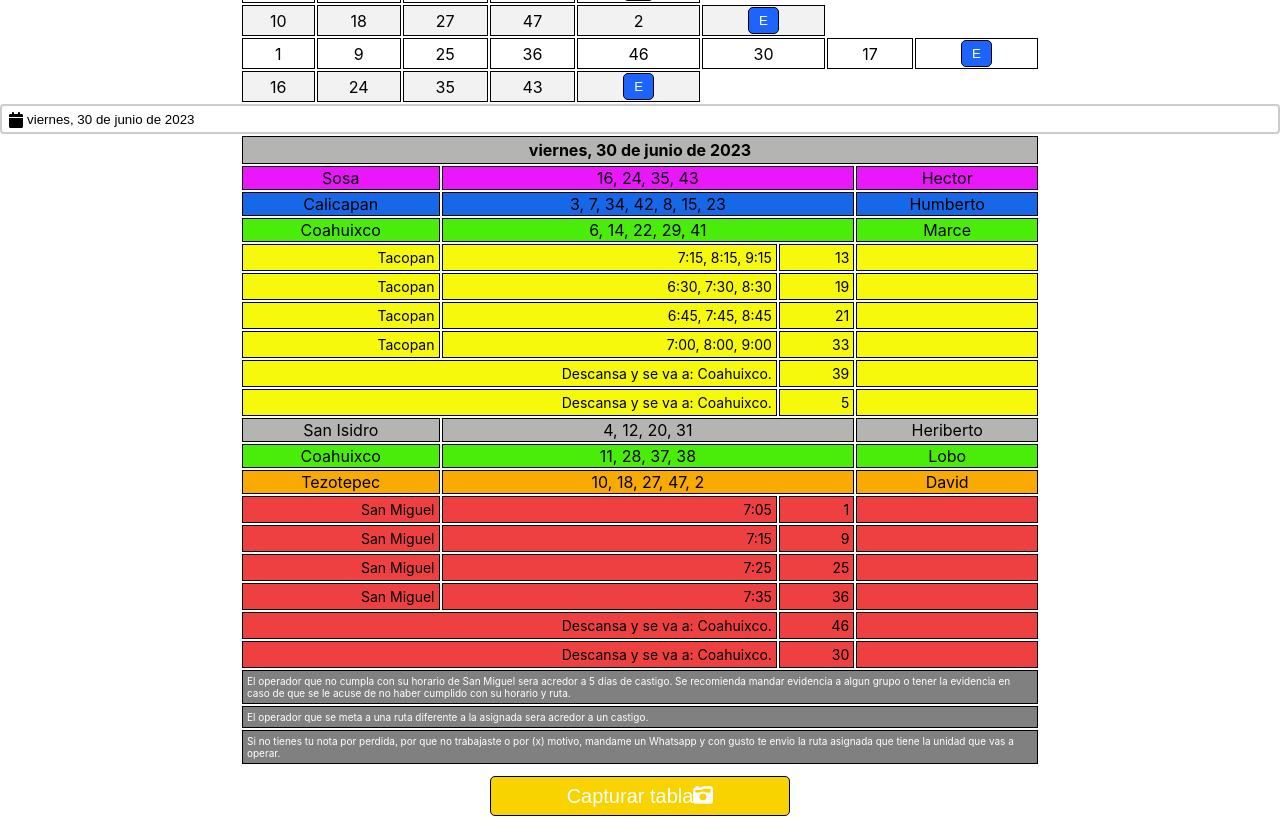
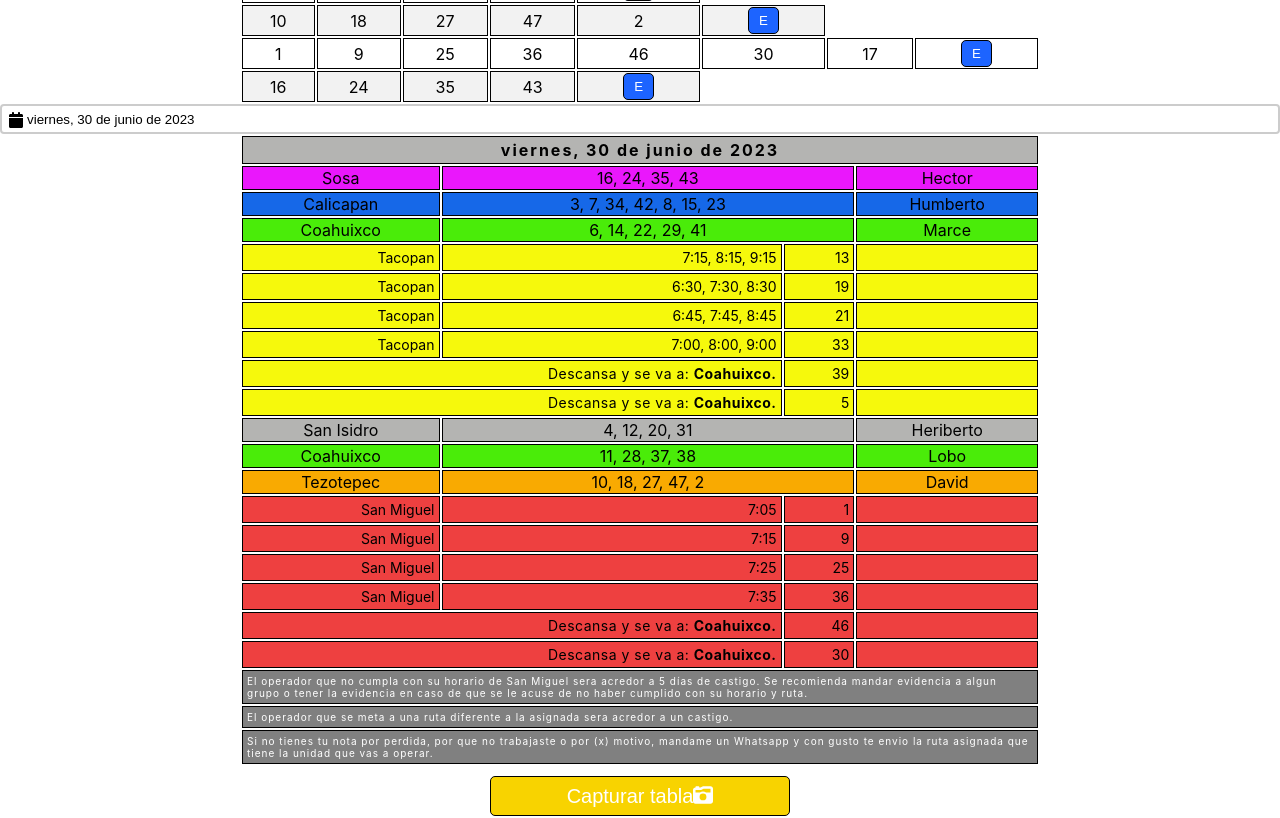
Before and after one commit to ingeabraham23/horarios, a React (Vite) app: page /#/ in a window 1280 px wide. Shown: the part 240-1058 px from the top of the page. Built offline with nearby package versions, Linux system fonts and the light colour scheme.

Commit message:
estetica

```diff
--- a/src/components/tabla.jsx
+++ b/src/components/tabla.jsx
@@ -64,7 +64,7 @@ function Tabla({ grupos, fecha }) {
       <table align="center" ref={tablaRef}>
         <thead>
           <tr>
-            <th colSpan={4} style={{ backgroundColor: "#B4B4B2" }}>
+            <th colSpan={4} style={{ backgroundColor: "#B4B4B2", letterSpacing: "2px" }}>
               {fecha.toLocaleDateString("es-MX", opciones)}
             </th>
           </tr>
@@ -115,8 +115,8 @@ function Tabla({ grupos, fecha }) {
                     <td></td>
                   </tr>
                   <tr style={{ backgroundColor: coloresFila[index] }}>
-                    <td colSpan={2} className="celda-tacopan">
-                      Descansa y se va a: Coahuixco.{" "}
+                    <td colSpan={2} className="celda-tacopan" style={{letterSpacing:"0.5px"}}>
+                      Descansa y se va a: <strong>Coahuixco.{" "}</strong>
                     </td>
                     <td className="celda-tacopan">
                       {grupos[index].numeros[4] === 0
@@ -126,8 +126,8 @@ function Tabla({ grupos, fecha }) {
                     <td></td>
                   </tr>
                   <tr style={{ backgroundColor: coloresFila[index] }}>
-                    <td colSpan={2} className="celda-tacopan">
-                      Descansa y se va a: Coahuixco.{" "}
+                    <td colSpan={2} className="celda-tacopan" style={{letterSpacing:"0.5px"}}>
+                      Descansa y se va a: <strong>Coahuixco.{" "}</strong>
                     </td>
                     <td className="celda-tacopan">
                       {grupos[index].numeros[5] === 0
@@ -182,8 +182,8 @@ function Tabla({ grupos, fecha }) {
                     <td></td>
                   </tr>
                   <tr style={{ backgroundColor: coloresFila[index] }}>
-                    <td colSpan={2} className="celda-tacopan">
-                      Descansa y se va a: Coahuixco.{" "}
+                    <td colSpan={2} className="celda-tacopan" style={{letterSpacing:"0.5px"}}>
+                      Descansa y se va a: <strong>Coahuixco.{" "}</strong>
                     </td>
                     <td className="celda-tacopan">
                       {grupos[index].numeros[4] === 0
@@ -192,9 +192,9 @@ function Tabla({ grupos, fecha }) {
                     </td>
                     <td></td>
                   </tr>
-                  <tr style={{ backgroundColor: coloresFila[index] }}>
-                    <td colSpan={2} className="celda-tacopan">
-                      Descansa y se va a: Coahuixco.{" "}
+                  <tr style={{ backgroundColor: coloresFila[index]}}>
+                    <td colSpan={2} className="celda-tacopan" style={{letterSpacing:"0.5px"}}>
+                      Descansa y se va a: <strong>Coahuixco.{" "}</strong>
                     </td>
                     <td className="celda-tacopan">
                       {grupos[index].numeros[5] === 0
@@ -218,7 +218,7 @@ function Tabla({ grupos, fecha }) {
         </tbody>
         <tfoot>
           <tr>
-            <td className="celda-pie" colSpan={4}>
+            <td className="celda-pie" colSpan={4} style={{letterSpacing:"1px"}}>
               El operador que no cumpla con su horario de San Miguel sera
               acredor a 5 días de castigo. Se recomienda mandar evidencia a
               algun grupo o tener la evidencia en caso de que se le acuse de no
@@ -226,13 +226,13 @@ function Tabla({ grupos, fecha }) {
             </td>
           </tr>
           <tr>
-            <td className="celda-pie" colSpan={4}>
+            <td className="celda-pie" colSpan={4} style={{letterSpacing:"1px"}}>
               El operador que se meta a una ruta diferente a la asignada sera
               acredor a un castigo.
             </td>
           </tr>
           <tr>
-            <td className="celda-pie" colSpan={4}>
+            <td className="celda-pie" colSpan={4} style={{letterSpacing:"1px"}}>
               Si no tienes tu nota por perdida, por que no trabajaste o por (x)
               motivo, mandame un Whatsapp y con gusto te envio la ruta asignada
               que tiene la unidad que vas a operar.
```
